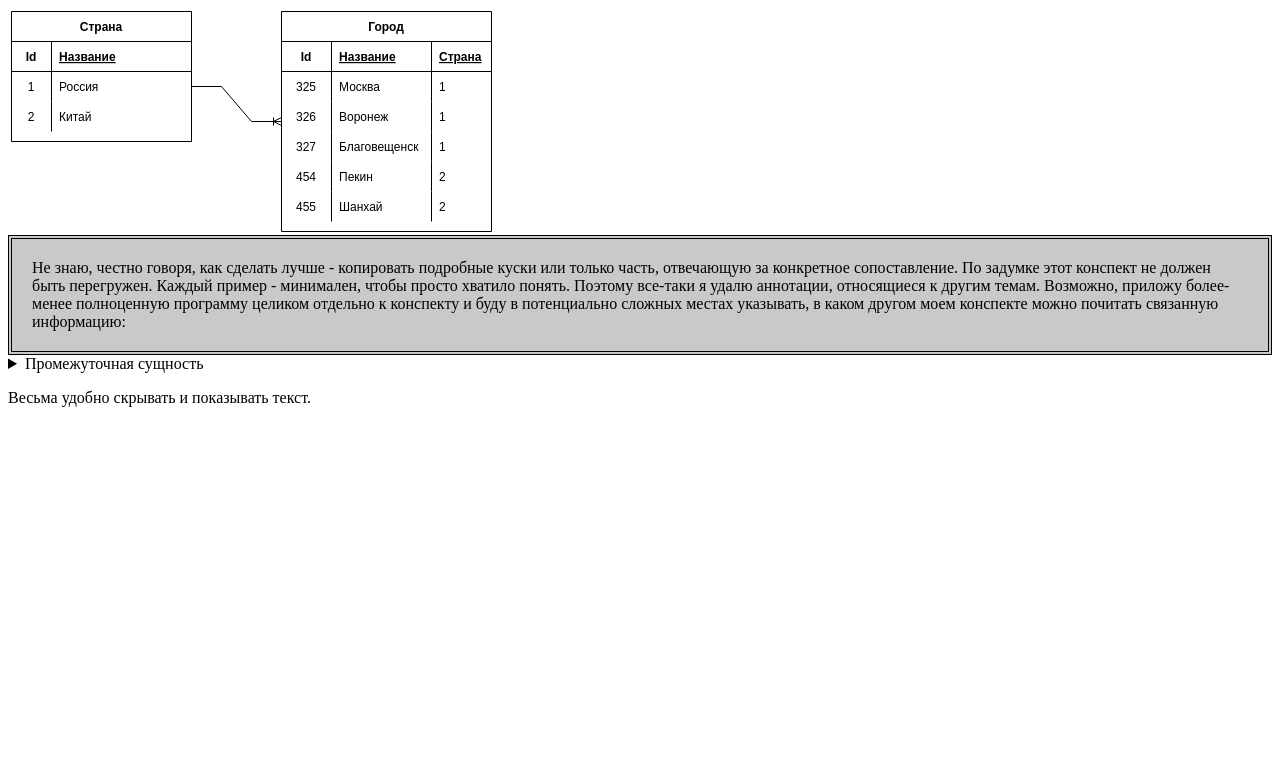
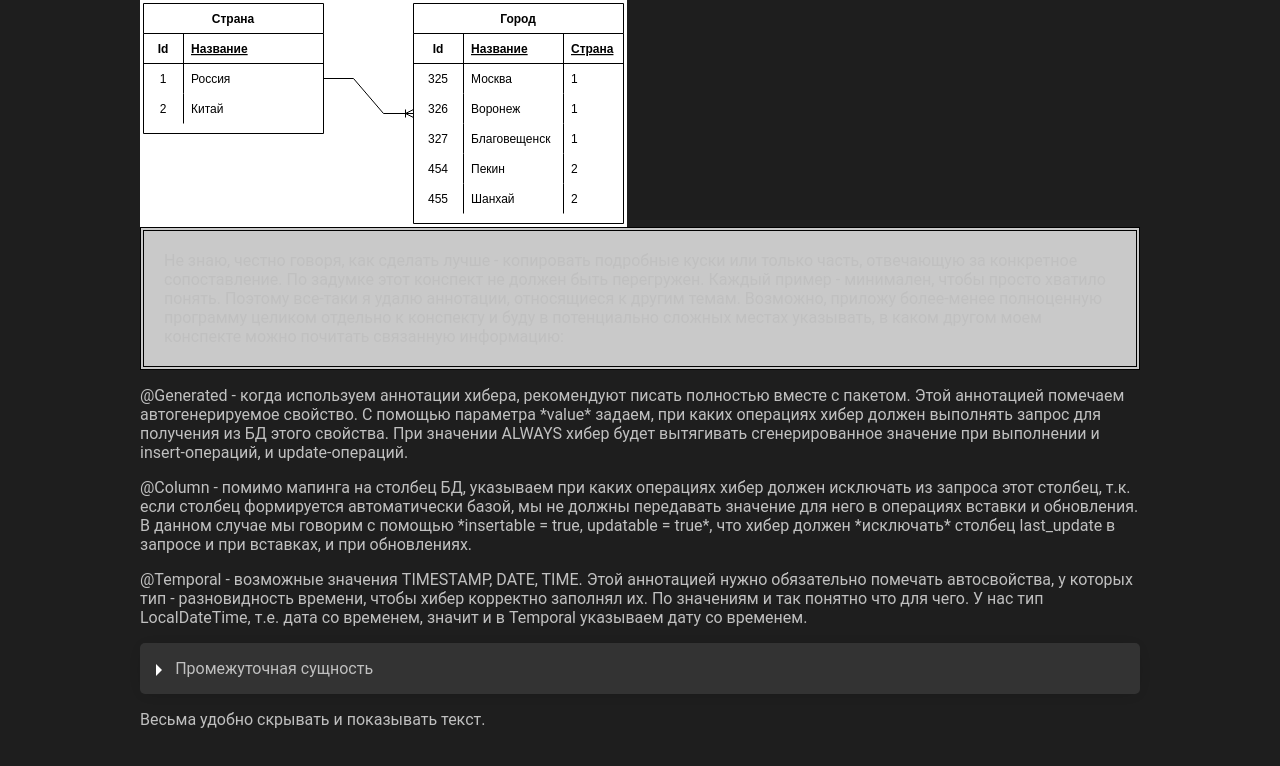
Before and after one commit to johnydotsville/johnydotsville.github.io, a plain HTML site: page notes/java/frameworks/hibernate/index.html in a window 1280 px wide. Drawn offline with nearby package versions, Linux system fonts and the light colour scheme.

Commit message:
Добавил стиль для details

```diff
--- a/css/style.css
+++ b/css/style.css
@@ -1,5 +1,63 @@
+body {
+    /*background-color: #2B2B2B;*/
+    background-color: #1E1E1E;
+    font-family: 'Roboto';
+    font-size: 16px;
+    color: #C0C0C0;
+    width: 1000px;
+    margin: auto;
+}
+
 .div-1 {
   background-color: #C9C9C9;
   border: 4px double black;
   padding: 20px;
 }
+
+
+/* details and summary */
+details {
+  /*width: 50%; */
+  /*margin: 0 auto ;*/
+  /*background: #282828;*/
+  margin-bottom: .5rem;
+  box-shadow: 0 .1rem 1rem -.5rem rgba(0,0,0,.4);
+  border-radius: 5px;
+  overflow: hidden;
+}
+
+summary {
+  padding: 1rem;
+  display: block;
+  background: #333;
+  padding-left: 2.2rem;
+  position: relative;
+  cursor: pointer;
+}
+
+summary:before {
+  content: '';
+  border-width: .4rem;
+  border-style: solid;
+  border-color: transparent transparent transparent #fff;
+  position: absolute;
+  top: 1.3rem;
+  left: 1rem;
+  transform: rotate(0);
+  transform-origin: .2rem 50%;
+  transition: .25s transform ease;
+}
+
+details[open] > summary:before {
+  transform: rotate(90deg);
+}
+
+details summary::-webkit-details-marker {
+  display:none;
+}
+
+details > ul {
+  padding-bottom: 1rem;
+  margin-bottom: 0;
+}
+/* eof details and summary */
--- a/notes/java/frameworks/hibernate/index.html
+++ b/notes/java/frameworks/hibernate/index.html
@@ -6,7 +6,15 @@
         <div class="div-1">
             Не знаю, честно говоря, как сделать лучше - копировать подробные куски или только часть, отвечающую за конкретное сопоставление. По задумке этот конспект не должен быть перегружен. Каждый пример - минимален, чтобы просто хватило понять. Поэтому все-таки я удалю аннотации, относящиеся к другим темам. Возможно, приложу более-менее полноценную программу целиком отдельно к конспекту и буду в потенциально сложных местах указывать, в каком другом моем конспекте можно почитать связанную информацию:
         </div>
-        <details><summary>Промежуточная сущность</summary>
+
+        <p>@Generated - когда используем аннотации хибера, рекомендуют писать полностью вместе с пакетом. Этой аннотацией помечаем автогенерируемое свойство. С помощью параметра *value* задаем, при каких операциях хибер должен выполнять запрос для получения из БД этого свойства. При значении ALWAYS хибер будет вытягивать сгенерированное значение при выполнении и insert-операций, и update-операций.</p>
+
+        <p>@Column - помимо мапинга на столбец БД, указываем при каких операциях хибер должен исключать из запроса этот столбец, т.к. если столбец формируется автоматически базой, мы не должны передавать значение для него в операциях вставки и обновления. В данном случае мы говорим с помощью *insertable = true, updatable = true*, что хибер должен *исключать* столбец last_update в запросе и при вставках, и при обновлениях.</p>
+
+        <p>@Temporal - возможные значения TIMESTAMP, DATE, TIME. Этой аннотацией нужно обязательно помечать автосвойства, у которых тип - разновидность времени, чтобы хибер корректно заполнял их. По значениям и так понятно что для чего. У нас тип LocalDateTime, т.е. дата со временем, значит и в Temporal указываем дату со временем.</p>
+
+        <details>
+            <summary>Промежуточная сущность</summary>
             <pre><code class="language-java">
     @Entity
     @Table(name = "film_s_category")
@@ -77,7 +85,9 @@
     }
             </code></pre>
         </details>
+
         <p>Весьма удобно скрывать и показывать текст.</p>
+
         <script src="https://cdnjs.cloudflare.com/ajax/libs/highlight.js/11.5.1/highlight.min.js"></script>
         <script>hljs.highlightAll();</script>
     </body>
```
